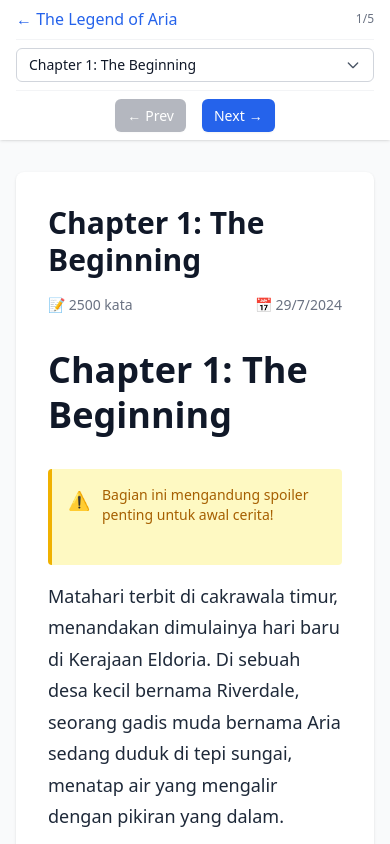
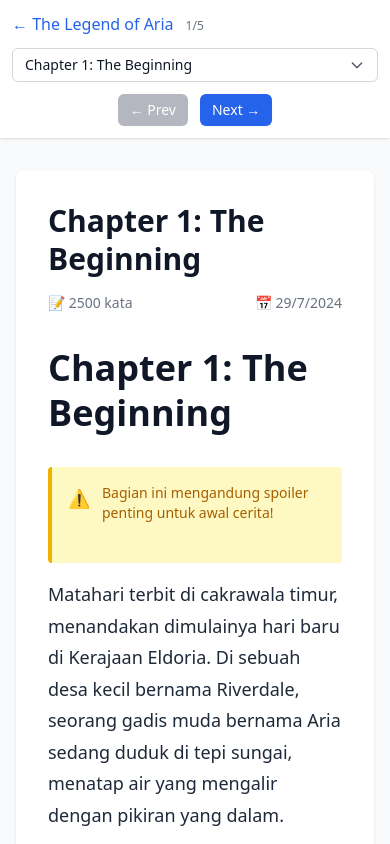
Before and after one commit to muhammad-zainal-muttaqin/novel-vercel, a Next.js app: page /novel/the-legend-of-aria/chapter-1 in a window 390 px wide. Shown: the top 844 px of the page. Built offline with nearby package versions, Linux system fonts and the light colour scheme.

Commit message:
Clean mobile header: simple layout + fix dropdown z-index

```diff
--- a/src/app/novel/[slug]/[chapter]/page.tsx
+++ b/src/app/novel/[slug]/[chapter]/page.tsx
@@ -95,21 +95,21 @@ export default async function ChapterPage({ params }: PageProps) {
     <div className="min-h-screen bg-gray-50">
       {/* Header dengan Navigasi Compact */}
       <header className="bg-white shadow-sm sticky top-0 z-10">
-        <div className="max-w-4xl mx-auto px-4 sm:px-6 lg:px-8">
+        <div className="max-w-4xl mx-auto px-3 sm:px-6 lg:px-8">
           {/* Mobile Layout */}
-          <div className="block lg:hidden">
-            {/* First Row: Back button and chapter info */}
-            <div className="flex items-center justify-between py-2 border-b border-gray-100">
+          <div className="block lg:hidden py-3">
+            {/* Back button */}
+            <div className="mb-3">
               <Button href={`/novel/${slug}`} variant="primary" className="inline-block text-blue-600 hover:text-blue-800 transition-colors bg-transparent shadow-none text-sm font-medium">
                 ← {novel.metadata.title}
               </Button>
-              <div className="text-xs text-gray-500 font-medium">
+              <span className="ml-3 text-xs text-gray-500">
                 {currentChapter.number}/{novel.metadata.totalChapters}
-              </div>
+              </span>
             </div>
 
-            {/* Second Row: Chapter dropdown */}
-            <div className="py-2 border-b border-gray-100">
+            {/* Chapter dropdown - full width */}
+            <div className="mb-3">
               <ChapterDropdown
                 chapters={novel.metadata.chapters}
                 currentChapter={chapter}
@@ -117,13 +117,49 @@ export default async function ChapterPage({ params }: PageProps) {
               />
             </div>
 
-            {/* Third Row: Navigation buttons */}
-            <div className="py-2 flex justify-center">
-              <CompactNavigation
-                prevChapter={prevChapter || undefined}
-                nextChapter={nextChapter || undefined}
-                novelSlug={slug}
-              />
+            {/* Navigation buttons - centered */}
+            <div className="flex justify-center">
+              <div className="flex gap-3">
+                {prevChapter ? (
+                  <Button
+                    href={`/novel/${slug}/${prevChapter.slug}`}
+                    variant="secondary"
+                    size="sm"
+                    className="px-4 py-2 text-sm"
+                  >
+                    ← Prev
+                  </Button>
+                ) : (
+                  <Button
+                    disabled={true}
+                    variant="secondary"
+                    size="sm"
+                    className="px-4 py-2 text-sm opacity-50"
+                  >
+                    ← Prev
+                  </Button>
+                )}
+
+                {nextChapter ? (
+                  <Button
+                    href={`/novel/${slug}/${nextChapter.slug}`}
+                    variant="primary"
+                    size="sm"
+                    className="px-4 py-2 text-sm"
+                  >
+                    Next →
+                  </Button>
+                ) : (
+                  <Button
+                    disabled={true}
+                    variant="primary"
+                    size="sm"
+                    className="px-4 py-2 text-sm opacity-50"
+                  >
+                    Next →
+                  </Button>
+                )}
+              </div>
             </div>
           </div>
 
--- a/src/components/ChapterDropdown.tsx
+++ b/src/components/ChapterDropdown.tsx
@@ -91,13 +91,13 @@ export default function ChapterDropdown({ chapters, currentChapter, novelSlug }:
       </button>
 
       {isOpen && (
-        <div className={`absolute left-0 right-0 bg-white border border-gray-300 rounded-md shadow-lg z-20 max-h-64 overflow-y-auto scrollbar-thin scrollbar-thumb-gray-300 scrollbar-track-gray-100 w-full sm:max-w-sm ${
+        <div className={`absolute left-0 right-0 bg-white border border-gray-300 rounded-md shadow-lg z-10 max-h-60 overflow-y-auto scrollbar-thin scrollbar-thumb-gray-300 scrollbar-track-gray-100 w-full max-w-sm ${
           dropdownPosition === 'top'
             ? 'bottom-full mb-1'
             : 'top-full mt-1'
         }`}
         style={{
-          maxHeight: typeof window !== 'undefined' ? `${Math.min(256, window.innerHeight * 0.4)}px` : '256px'
+          maxHeight: '240px'
         }}>
           {/* Search box untuk banyak chapter */}
           {chapters.length > 20 && (
```
